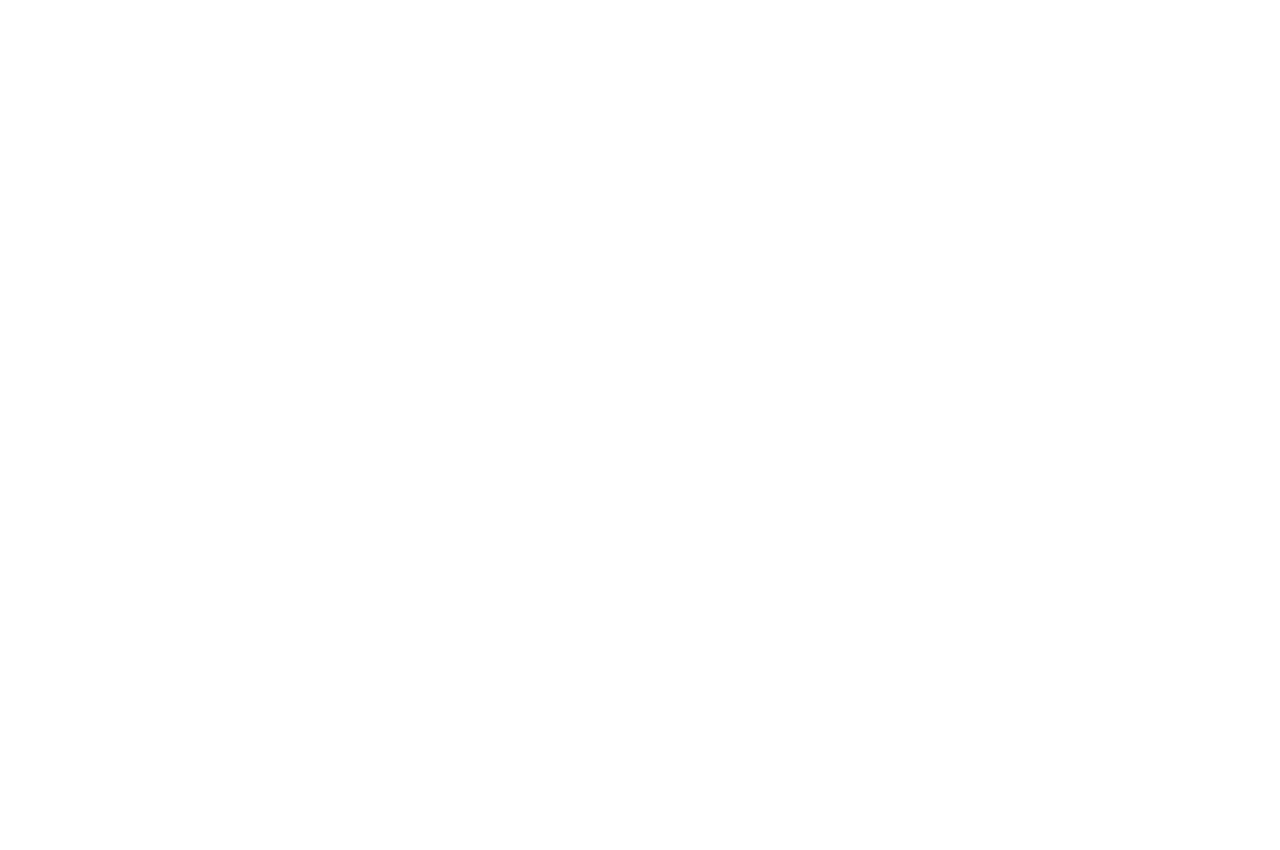
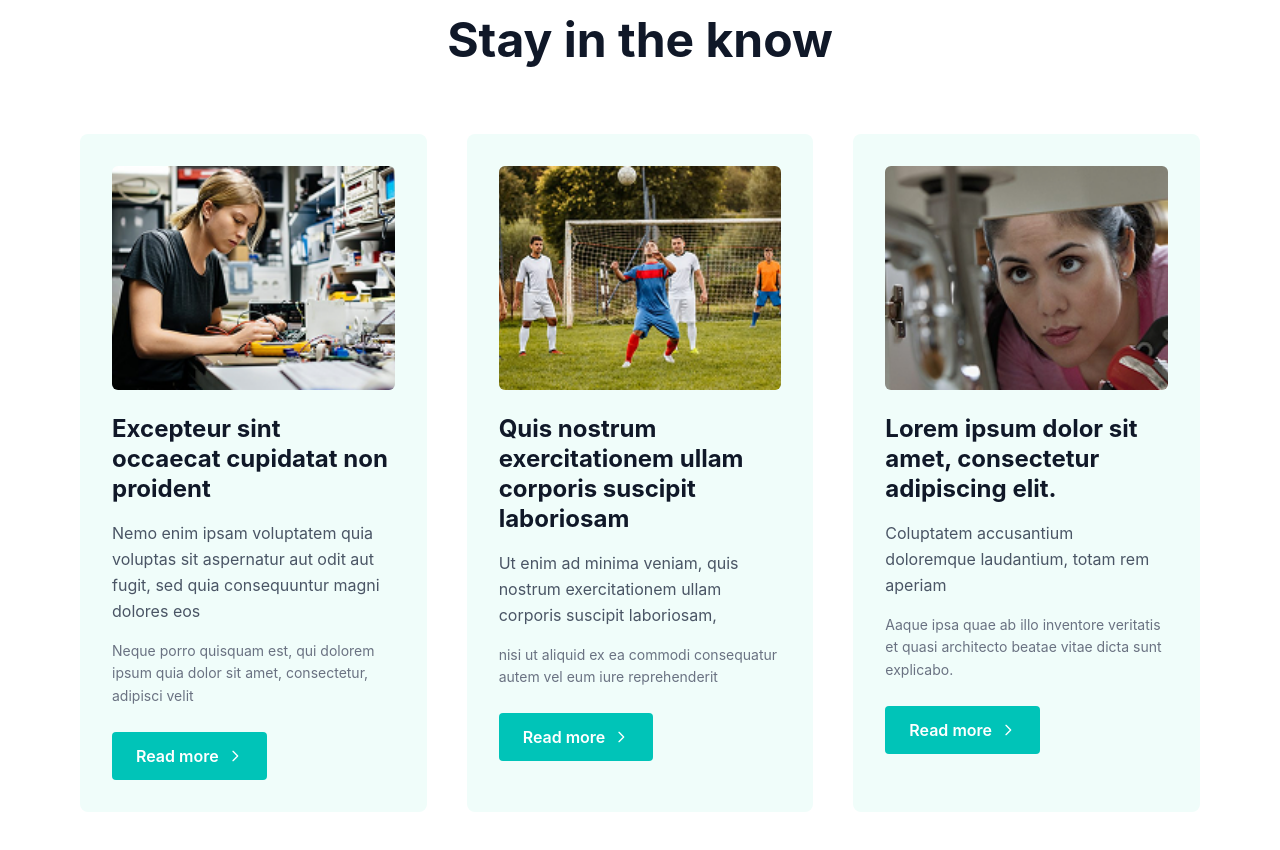
Before and after one commit to huma515/react-tailwind-figma-ui, a React (Vite) app: page / in a window 1280 px wide. Shown: the part 5680-6530 px from the top of the page. Before the commit the page ends 5546 px from the top, so only its background shows below. Built offline with nearby package versions, Linux system fonts and the light colour scheme.

Commit message:
ResourcesSection completed

```diff
--- a/src/App.jsx
+++ b/src/App.jsx
@@ -10,6 +10,7 @@ import Awards from './components/Awards.JSX'
 import FeaturesSec from './components/FeaturesSec'
 import TestimonialsSection  from './components/TestimonialsSection'
 import SolutionSection from './components/SolutionSection'
+import ResourcesSection from './components/ResourcesSection'
 
 
 function App() {
@@ -25,6 +26,7 @@ function App() {
     <FeaturesSec/>
     <TestimonialsSection/>
     <SolutionSection/>
+    <ResourcesSection/>
 
     </>
   )
--- /dev/null
+++ b/src/components/ResourcesSection.jsx
@@ -0,0 +1,92 @@
+import React from 'react';
+
+const ResourcesSection = () => {
+  const resources = [
+    {
+      image: "/1.png", // Replace with your image path
+      title: "Excepteur sint occaecat cupidatat non proident",
+      excerpt: "Nemo enim ipsam voluptatem quia voluptas sit aspernatur aut odit aut fugit, sed quia consequuntur magni dolores eos",
+      description: "Neque porro quisquam est, qui dolorem ipsum quia dolor sit amet, consectetur, adipisci velit",
+    },
+    {
+      image: "/2.png", // Replace with your image path
+      title: "Quis nostrum exercitationem ullam corporis suscipit laboriosam",
+      excerpt: "Ut enim ad minima veniam, quis nostrum exercitationem ullam corporis suscipit laboriosam,",
+      description: "nisi ut aliquid ex ea commodi consequatur autem vel eum iure reprehenderit",
+    },
+    {
+      image: "/3.png", // Replace with your image path
+      title: "Lorem ipsum dolor sit amet, consectetur adipiscing elit.",
+      excerpt: "Coluptatem accusantium doloremque laudantium, totam rem aperiam",
+      description: "Aaque ipsa quae ab illo inventore veritatis et quasi architecto beatae vitae dicta sunt explicabo.",
+    },
+  ];
+
+  return (
+    <section className="py-20 lg:py-28 px-6 lg:px-20 bg-white">
+      <div className="max-w-7xl mx-auto">
+        {/* Section Header */}
+        <div className="text-center mb-16">
+          <span className="text-[#00C4B8] text-sm font-semibold tracking-wide uppercase block mb-3">
+            Resources
+          </span>
+          <h2 className="text-4xl lg:text-5xl font-bold text-gray-900 leading-tight">
+            Stay in the know
+          </h2>
+        </div>
+
+        {/* Resources Grid */}
+        <div className="grid grid-cols-1 md:grid-cols-2 lg:grid-cols-3 gap-8 lg:gap-10">
+          {resources.map((resource, index) => (
+            <div
+              key={index}
+              className="bg-[#F0FDFA] rounded-lg p-6 lg:p-8 hover:shadow-xl transition-shadow duration-300"
+            >
+              {/* Image */}
+              <div className="mb-6 overflow-hidden rounded-md">
+                <img
+                  src={resource.image}
+                  alt={resource.title}
+                  className="w-full h-48 lg:h-56 object-cover hover:scale-105 transition-transform duration-300"
+                />
+              </div>
+
+              {/* Content */}
+              <h3 className="text-xl lg:text-2xl font-bold text-gray-900 mb-4 leading-tight">
+                {resource.title}
+              </h3>
+
+              <p className="text-gray-600 text-base leading-relaxed mb-4">
+                {resource.excerpt}
+              </p>
+
+              <p className="text-gray-500 text-sm leading-relaxed mb-6">
+                {resource.description}
+              </p>
+
+              {/* Read More Button */}
+              <button className="bg-[#00C4B8] hover:bg-[#00B0A5] text-white font-semibold py-3 px-6 rounded transition-all duration-300 hover:shadow-lg inline-flex items-center gap-2">
+                Read more
+                <svg
+                  className="w-4 h-4"
+                  fill="none"
+                  stroke="currentColor"
+                  viewBox="0 0 24 24"
+                >
+                  <path
+                    strokeLinecap="round"
+                    strokeLinejoin="round"
+                    strokeWidth={2}
+                    d="M9 5l7 7-7 7"
+                  />
+                </svg>
+              </button>
+            </div>
+          ))}
+        </div>
+      </div>
+    </section>
+  );
+};
+
+export default ResourcesSection;
```
Also changed, not shown: public/2.png (added), public/3.png (added).
